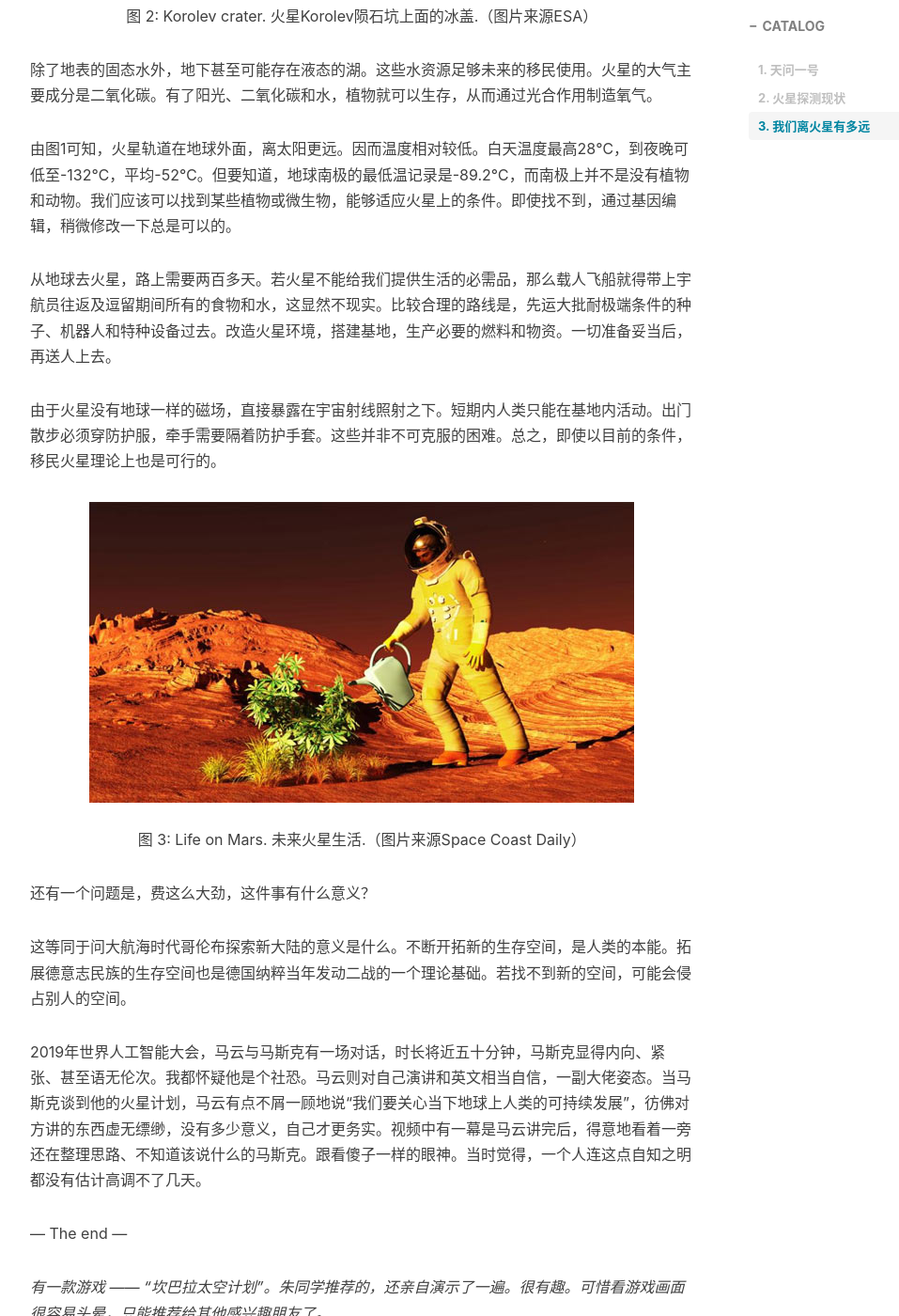
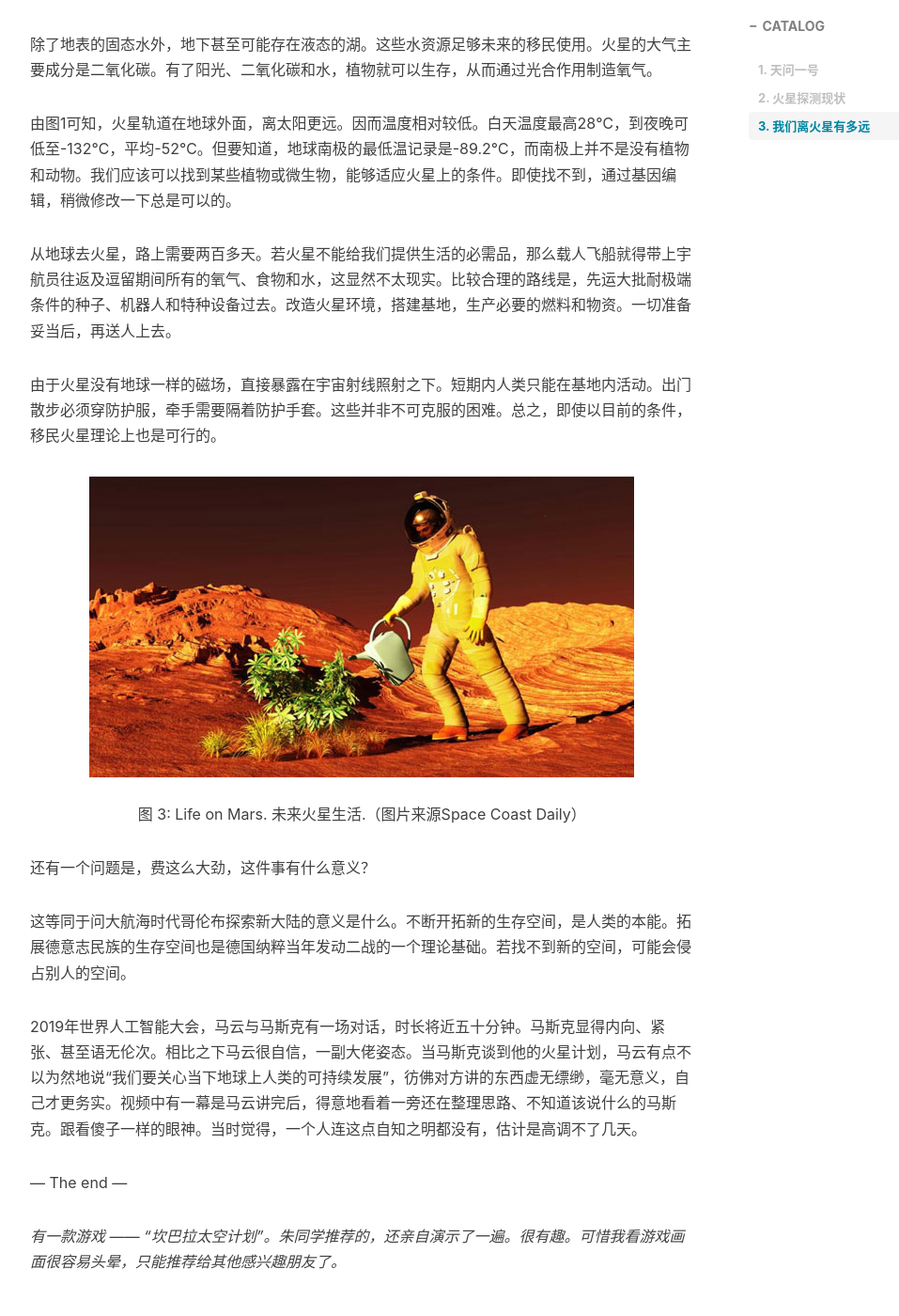
Before and after one commit to chensong212/chensong212.github.io, a Jekyll site: the page built from _posts/2021-02-13-mars.md, in a window 1280 px wide and 1400 px high, scrolled down 3576 px. Shown: the whole window at 94% size, without its empty margins (233-1190 px from the left). Built offline with Jekyll 4.4.1, drawn with Linux system fonts in a browser that asks for light colours; nearby versions of some CDN libraries; comment, search, counter and statistics services are not loaded; some of the changed text lies outside the part shown.

Commit message:
Update 2021-02-13-mars.md

```diff
--- a/_posts/2021-02-13-mars.md
+++ b/_posts/2021-02-13-mars.md
@@ -27,7 +27,7 @@
 
 几十亿科研经费的投入，两百多个日夜的期待，成败在此一举。中国科研人员要说没有压力，那肯定是骗人的。这个时候没有谁有心思过吃地球上的年夜饭了。
 
-2月10号，除夕之夜的前一天，北京航天飞行控制中心指挥大厅传来了“天问一号”成功被火星捕获的消息。历经千辛万苦，跋涉了亿万公里，终于投入了你的怀抱。“天问一号”成为有史以来，中国人第一次投放的人造火星卫星。
+2月10号，除夕之夜的前一天，北京航天飞行控制中心指挥大厅传来了“天问一号”成功被火星捕获的消息。历经千辛万苦，跋涉了亿万公里，终于投入了你的怀抱。“天问一号”成为有史以来，中国人的首个人造火星卫星。
 
 <p align="center">
   <img width="" height="" src="https://raw.githubusercontent.com/chensong212/chensong212.github.io/master/img/2021-02-13-marsPath.jpg">
@@ -60,7 +60,7 @@
 
 按这个乐观估计，登陆火星指日可待了。相比月球，火星是一颗真正的行星。更为重要的是，人类有可能改造火星环境并在上面长期居住。
 
-我们很多人对太阳系的印象，可能还停留在初中的科学课本。过去课本上的结论基本都是地球是唯一有生命，宜居的星球，所以我们要保护这个赖以生存的家园。这些结论不太严谨，准确说应该是以我们现有的观测手段，目前为止在我们看过的地方都还没有发现像地球生物一样的生命。
+我们很多人对太阳系的印象，可能还停留在初中的科学课本。过去课本上的结论大多认为地球是唯一有生命、宜居的星球，所以我们要保护这个赖以生存的家园。这些结论不太严谨，准确说应该是以我们现有的观测手段，目前为止在我们看过的地方都还没有发现像地球生物一样的生命。
 
 火星上虽然也没有发现这样的生命迹象，但它过去可能有过。目前已经确认，火星上存在大量的结冰状态的水。
 
@@ -73,7 +73,7 @@
 
 由图1可知，火星轨道在地球外面，离太阳更远。因而温度相对较低。白天温度最高28℃，到夜晚可低至-132℃，平均-52℃。但要知道，地球南极的最低温记录是-89.2℃，而南极上并不是没有植物和动物。我们应该可以找到某些植物或微生物，能够适应火星上的条件。即使找不到，通过基因编辑，稍微修改一下总是可以的。
 
-从地球去火星，路上需要两百多天。若火星不能给我们提供生活的必需品，那么载人飞船就得带上宇航员往返及逗留期间所有的食物和水，这显然不现实。比较合理的路线是，先运大批耐极端条件的种子、机器人和特种设备过去。改造火星环境，搭建基地，生产必要的燃料和物资。一切准备妥当后，再送人上去。
+从地球去火星，路上需要两百多天。若火星不能给我们提供生活的必需品，那么载人飞船就得带上宇航员往返及逗留期间所有的氧气、食物和水，这显然不太现实。比较合理的路线是，先运大批耐极端条件的种子、机器人和特种设备过去。改造火星环境，搭建基地，生产必要的燃料和物资。一切准备妥当后，再送人上去。
 
 由于火星没有地球一样的磁场，直接暴露在宇宙射线照射之下。短期内人类只能在基地内活动。出门散步必须穿防护服，牵手需要隔着防护手套。这些并非不可克服的困难。总之，即使以目前的条件，移民火星理论上也是可行的。
 
@@ -87,8 +87,8 @@
 
 这等同于问大航海时代哥伦布探索新大陆的意义是什么。不断开拓新的生存空间，是人类的本能。拓展德意志民族的生存空间也是德国纳粹当年发动二战的一个理论基础。若找不到新的空间，可能会侵占别人的空间。
 
-2019年世界人工智能大会，马云与马斯克有一场对话，时长将近五十分钟，马斯克显得内向、紧张、甚至语无伦次。我都怀疑他是个社恐。马云则对自己演讲和英文相当自信，一副大佬姿态。当马斯克谈到他的火星计划，马云有点不屑一顾地说“我们要关心当下地球上人类的可持续发展”，彷佛对方讲的东西虚无缥缈，没有多少意义，自己才更务实。视频中有一幕是马云讲完后，得意地看着一旁还在整理思路、不知道该说什么的马斯克。跟看傻子一样的眼神。当时觉得，一个人连这点自知之明都没有估计高调不了几天。
+2019年世界人工智能大会，马云与马斯克有一场对话，时长将近五十分钟。马斯克显得内向、紧张、甚至语无伦次。相比之下马云很自信，一副大佬姿态。当马斯克谈到他的火星计划，马云有点不以为然地说“我们要关心当下地球上人类的可持续发展”，彷佛对方讲的东西虚无缥缈，毫无意义，自己才更务实。视频中有一幕是马云讲完后，得意地看着一旁还在整理思路、不知道该说什么的马斯克。跟看傻子一样的眼神。当时觉得，一个人连这点自知之明都没有，估计是高调不了几天。
 
 --- The end ---
 
-*有一款游戏 —— “坎巴拉太空计划”。朱同学推荐的，还亲自演示了一遍。很有趣。可惜看游戏画面很容易头晕，只能推荐给其他感兴趣朋友了。*
+*有一款游戏 —— “坎巴拉太空计划”。朱同学推荐的，还亲自演示了一遍。很有趣。可惜我看游戏画面很容易头晕，只能推荐给其他感兴趣朋友了。*
```
Also changed, not shown: other parts of _posts/2021-02-13-mars.md (+2 -2 lines).
